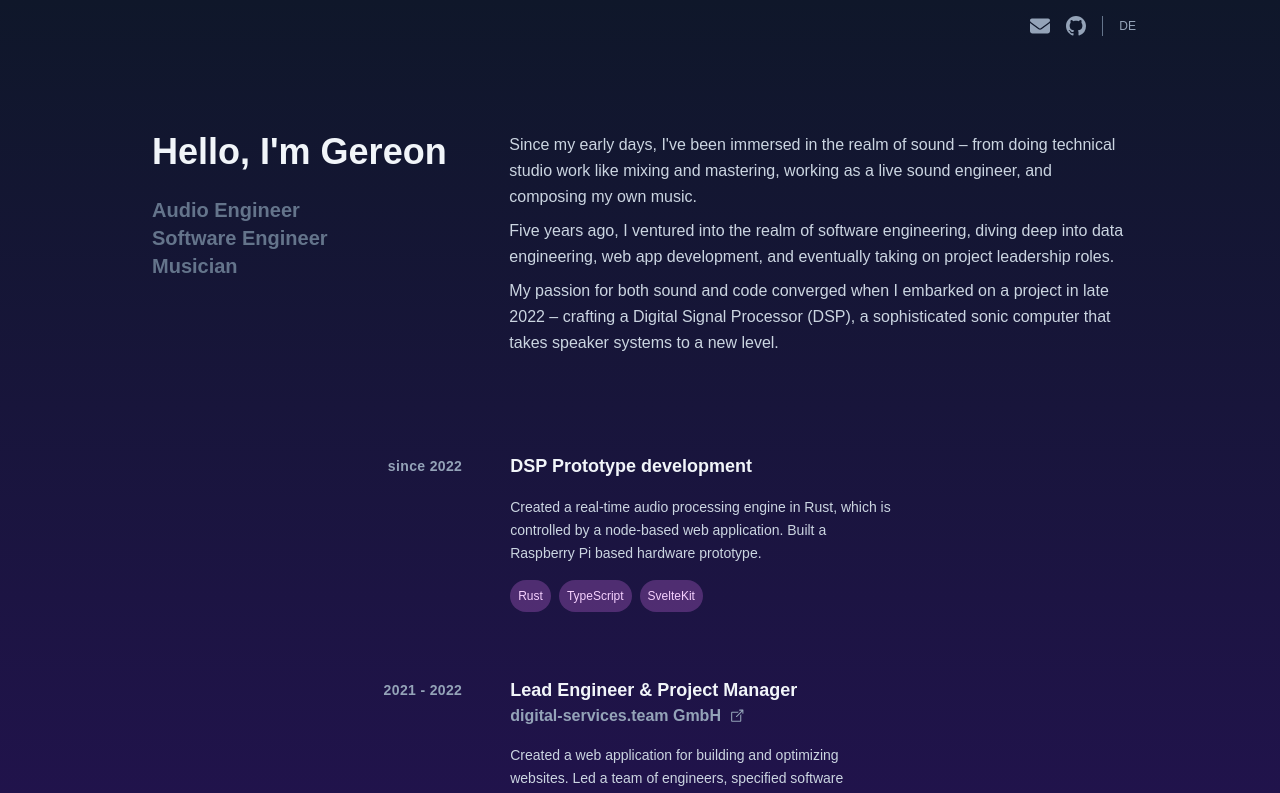
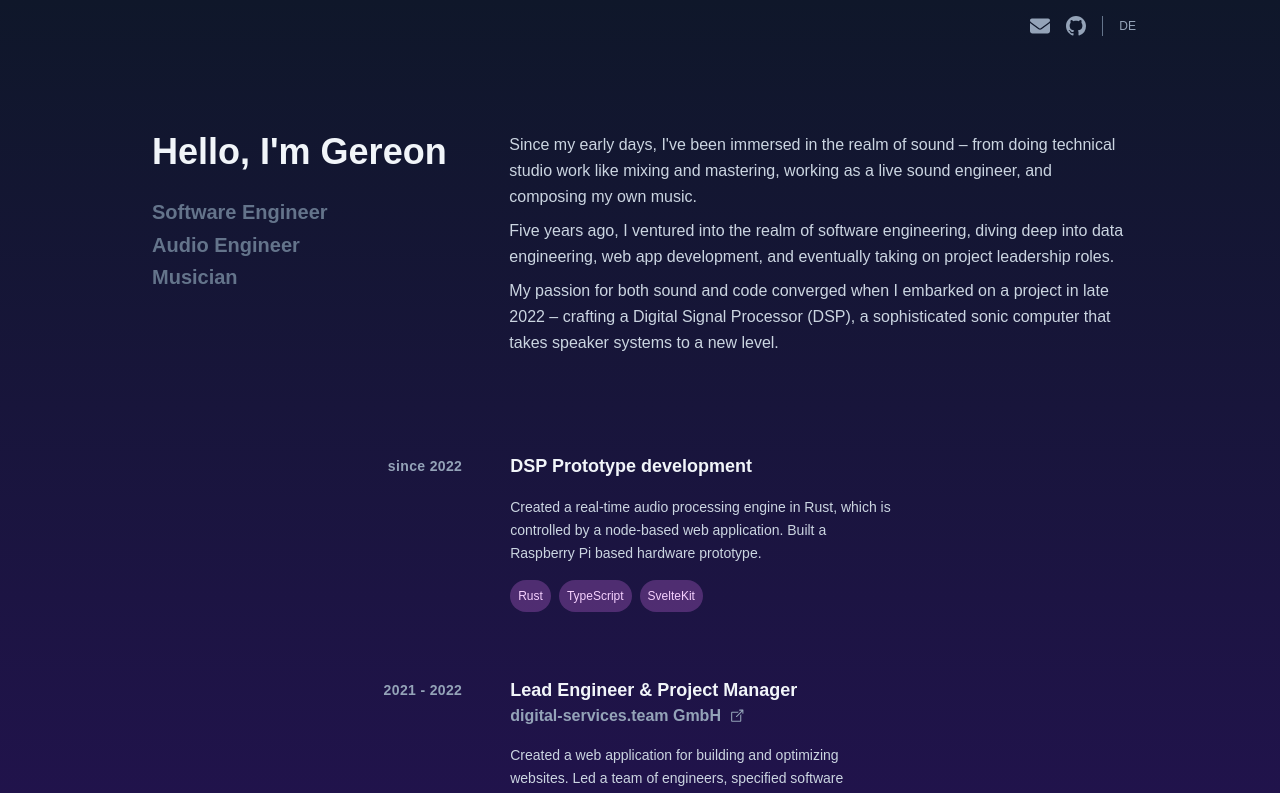
Before and after one commit to gereonrisse/personal-website, a SvelteKit app: page / in a window 1280 px wide. Shown: the top 793 px of the page. Built offline with nearby package versions, Linux system fonts and the light colour scheme; a web font is replaced by a local one.

Commit message:
small improvements in subtitle

```diff
--- a/src/lib/translations/en/home.json
+++ b/src/lib/translations/en/home.json
@@ -1,7 +1,7 @@
 {
   "title": "Hello, I'm Gereon",
-  "subtitle1": "Audio Engineer",
-  "subtitle2": "Software Engineer",
+  "subtitle1": "Software Engineer",
+  "subtitle2": "Audio Engineer",
   "subtitle3": "Musician",
 
   "intro": {
--- a/src/routes/+page.svelte
+++ b/src/routes/+page.svelte
@@ -21,7 +21,7 @@
 		<h1 class="text-4xl font-bold text-slate-100">
             {$t('home.title')}
         </h1>
-		<h2 class="text-xl font-bold text-slate-500 my-6">
+		<h2 class="text-xl font-bold text-slate-500 my-6 leading-relaxed">
             {$t('home.subtitle1')}<br>
             {$t('home.subtitle2')}<br>
             {$t('home.subtitle3')}
```
